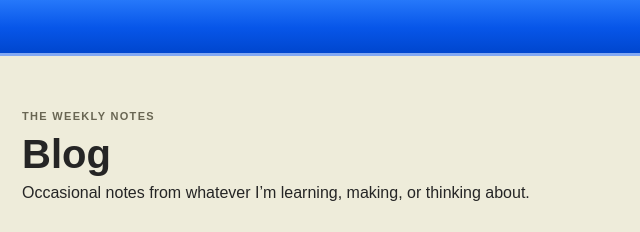
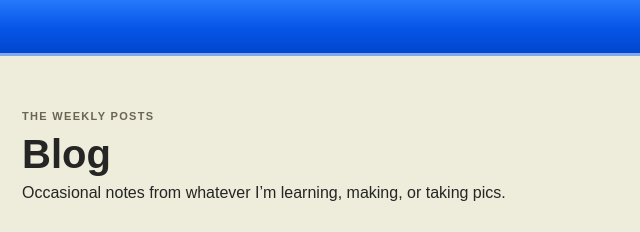
Before and after one commit to shuyaoffical-arch/Chaidus, a plain HTML site: page blog/index.html in a window 1280 px wide. Shown: the top 232 px of the page, 188-828 px from the left. Drawn offline with Linux system fonts and the light colour scheme.

Commit message:
Update section titles and description in index.html

```diff
--- a/blog/index.html
+++ b/blog/index.html
@@ -10,8 +10,8 @@
   <main class="desktop" aria-label="Personal website">
     <div class="titlebar"><span class="window-star" aria-hidden="true">★</span><span class="window-controls" aria-hidden="true"><span class="control minimize">_</span><span class="control maximize">□</span><span class="control close">×</span></span></div>
     <div class="window-content">
-      <p class="eyebrow">THE WEEKLY NOTES</p><h1>Blog</h1>
-      <p>Occasional notes from whatever I’m learning, making, or thinking about.</p>
+      <p class="eyebrow">THE WEEKLY POSTS</p><h1>Blog</h1>
+      <p>Occasional notes from whatever I’m learning, making, or taking pics.</p>
       <nav class="nav" aria-label="Main navigation"><a href="../index.html">home</a><a href="index.html" aria-current="page">blog</a></nav>
       <section aria-labelledby="posts-title"><h2 id="posts-title">Posts</h2>
         <ul class="post-list"><li><time datetime="2026-11-23">Nov 23, 2026</time><a href="hello-world.html">Hello, internet!</a><span class="post-note">— the first post</span></li></ul>
```
